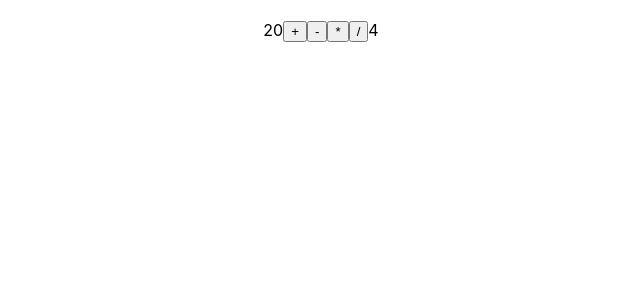
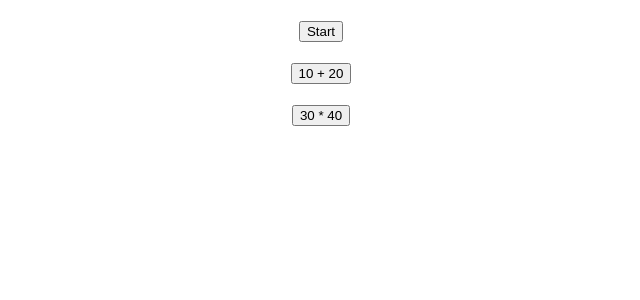
Before and after one commit to Thanakorn191/App_1, a React (Create React App) app: page / in a window 1280 px wide. Shown: the top 300 px of the page, without its empty margins (319-959 px from the left). Built offline with nearby package versions, Linux system fonts and the light colour scheme.

Commit message:
EventData2

```diff
--- a/src/App.js
+++ b/src/App.js
@@ -1,11 +1,12 @@
 import React from 'react';
 import { Content, Footer, Header } from './func-components';
 import Calendar from './class-components';
+import EventData2 from './event-data';
 import Calculator from './calculator';
 
 function App() {
 
-  return <Calculator/>;
+  return <EventData2/>;
 
 }
 
--- /dev/null
+++ b/src/event-data.js
@@ -0,0 +1,24 @@
+import React from "react";
+
+export default function EventData2() {
+    const onClickStartStop = (ev) => {
+        let t = ev.target.innerText;
+        let s = (t === 'Start' || t === 'start') ? 'Stop' : 'Start';
+        ev.target.innerText = s;
+        alert(`You clicked ${t}`);
+    };
+
+    const handleCalculate = (ev) => {
+        let expression = ev.target.innerText;
+        let result = eval(expression);
+        alert(`${expression} = ${result}`);
+    };
+
+    return (
+        <div style={{ textAlign: 'center', marginTop: 20 }}>
+            <button onClick={(ev) => onClickStartStop(ev)}>Start</button><br/><br/>
+            <button onClick={(ev) => handleCalculate(ev)}>10 + 20</button><br/><br/>
+            <button onClick={(ev) => handleCalculate(ev)}>30 * 40</button><br/><br/>
+        </div>
+    );
+}
```
